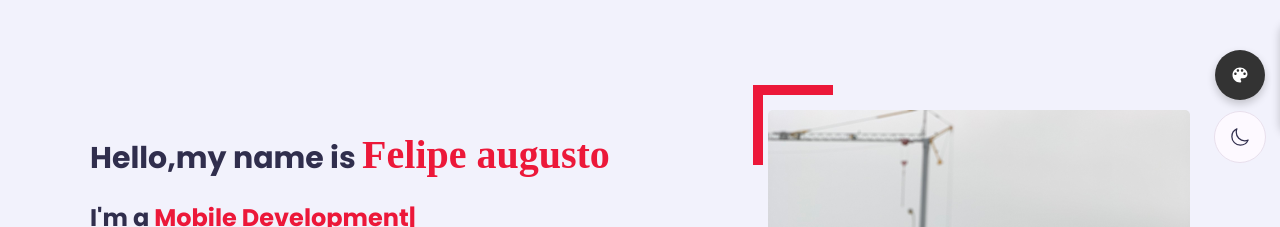
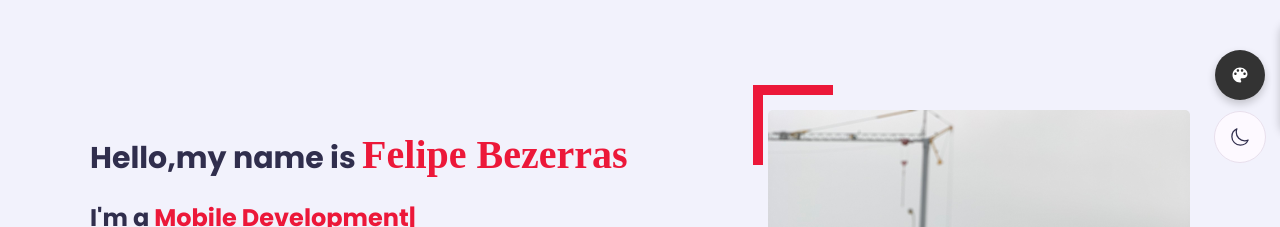
Before and after one commit to Felipeaugustobezerra/Portifolio-Felipe, a React (Vite) app: page / in a window 1280 px wide. Shown: the top 227 px of the page. Built offline with nearby package versions, Linux system fonts and the light colour scheme; a web font is replaced by a local one.

Commit message:
testing pipeline

```diff
--- a/src/pages/Home/Home.jsx
+++ b/src/pages/Home/Home.jsx
@@ -13,7 +13,7 @@ const Home = () => {
           <div className="row">
             <div className="home-info padd-15 mobile ">
               <h3 className="hello">
-                Hello,my name is <span className="name">Felipe augusto</span>
+                Hello,my name is <span className="name">Felipe Bezerras</span>
               </h3>
               <h1 className="my-profession">
                 I&apos;m a
```
